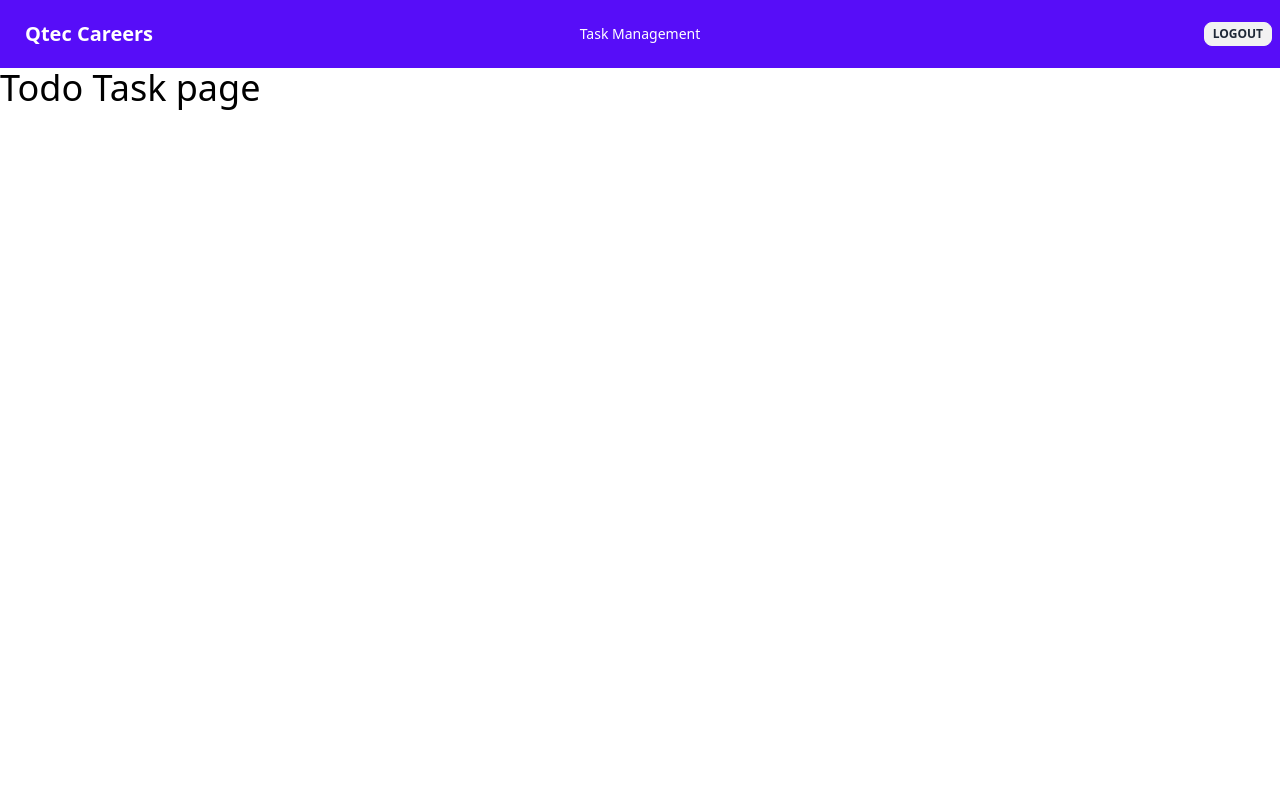
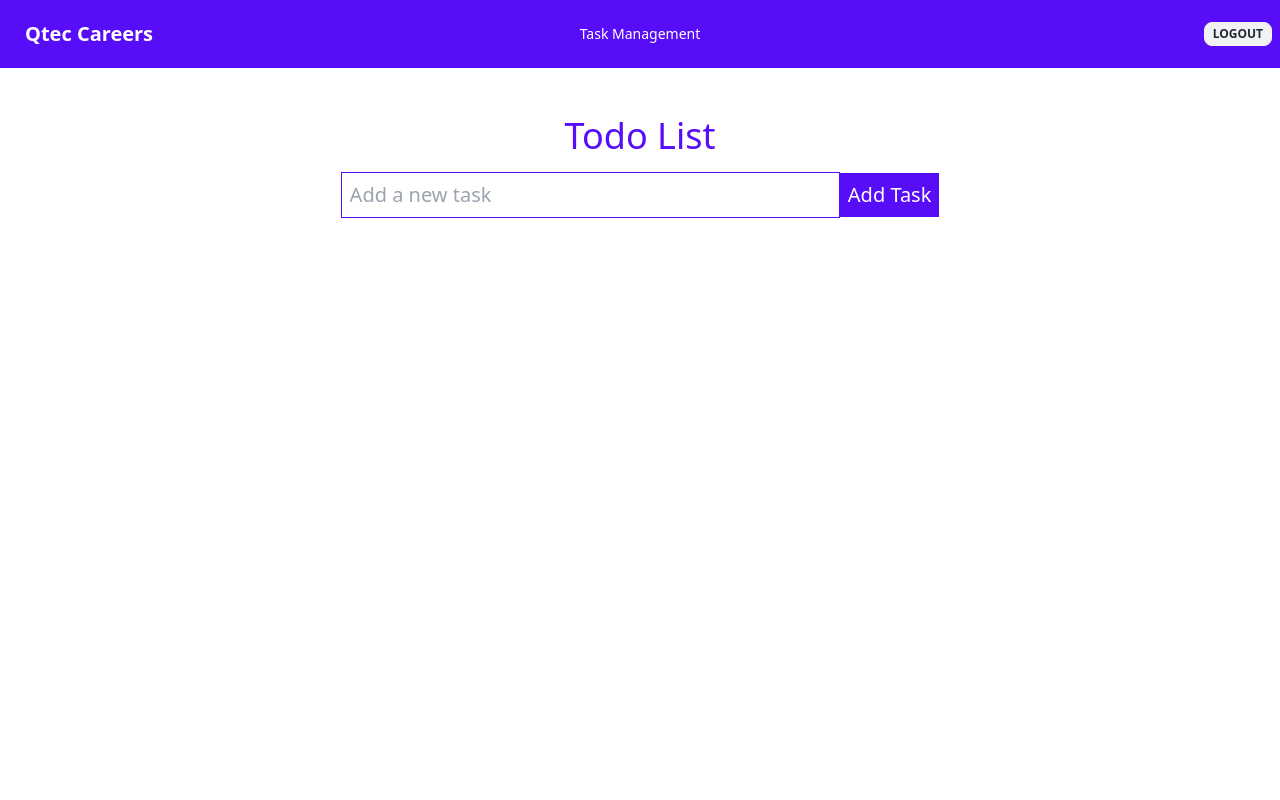
Before and after one commit to shapna-akter/Qtec-Task, a Next.js app: page /todoList in a window 1280 px wide. Shown: the top 800 px of the page. Built offline with nearby package versions, Linux system fonts and the light colour scheme.

Commit message:
done: added new task

```diff
--- a/src/app/todoList/page.js
+++ b/src/app/todoList/page.js
@@ -1,8 +1,47 @@
+"use client"
+
+import React, { useState } from 'react';
 
 const TodoList = () => {
+    const [newTask, setNewTask] = useState('');
+    const [tasks, setTasks] = useState([]);
+    console.log(tasks);
+
+    const addTask = () => {
+        if (newTask.trim() === '') return;
+
+        const taskToAdd = {
+            id: Date.now(),
+            text: newTask,
+            completed: false,
+            priority: 'medium',
+        };
+        console.log(taskToAdd);
+
+        setTasks((prevTasks) => [...prevTasks, taskToAdd]);
+        setNewTask('');
+    };
+
     return (
-        <div>
-            Todo Task page
+        <div className="container mx-auto mt-8 p-4">
+            <h2 className="text-4xl font-medium text-primary text-center mb-4">
+                Todo List
+            </h2>
+            <div className="flex flex-wrap justify-center items-center mb-4">
+                <input
+                    type="text"
+                    className="lg:w-2/5 w-full border border-primary p-2 text-xl mb-2 lg:mb-0"
+                    placeholder="Add a new task"
+                    value={newTask}
+                    onChange={(e) => setNewTask(e.target.value)}
+                />
+                <button
+                    className="bg-primary text-white p-2 text-xl"
+                    onClick={addTask}
+                >
+                    Add Task
+                </button>
+            </div>
         </div>
     );
 };
```
